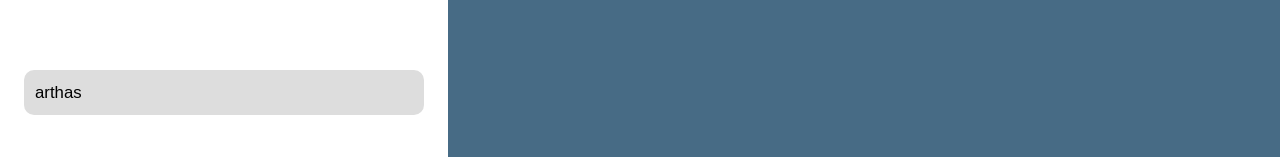
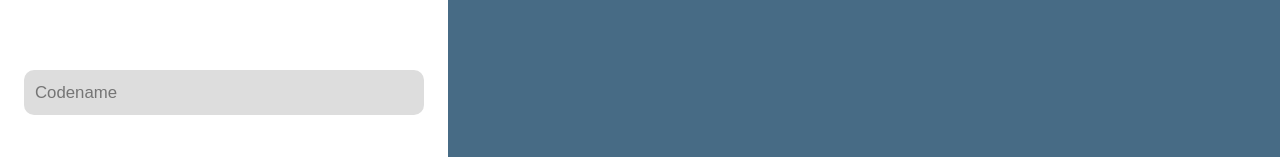
Before and after one commit to andremov/dnd-front, a React (Create React App) app: page / in a window 1280 px wide. Shown: the part 257-414 px from the top of the page. Built offline with nearby package versions, Linux system fonts and the light colour scheme.

Commit message:
no default

```diff
--- a/src/Components/Panels/EnterForm.js
+++ b/src/Components/Panels/EnterForm.js
@@ -2,7 +2,7 @@ import React, { useState } from "react";
 import { findCharacter } from "../../Services/api";
 
 export function EnterForm( { setPlayerData, eventCallback } ) {
-    const [ codename, setCodename ] = useState('arthas');
+    const [ codename, setCodename ] = useState('');
 
     function requestPlayer() {
         findCharacter(codename).then(r => {
```
